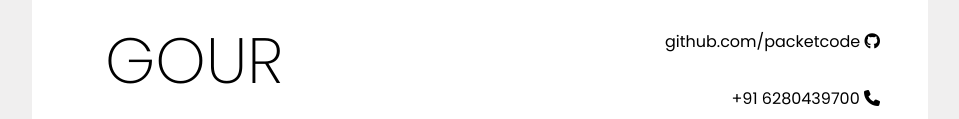
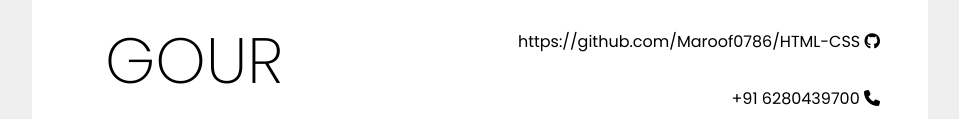
Before and after one commit to Maroof0786/HTML-CSS, a plain HTML site: page index.html in a window 1280 px wide. Shown: the part 165-284 px from the top of the page, without its empty margins (160-1119 px from the left). Drawn offline with Linux system fonts and the light colour scheme.

Commit message:
Update index.html

```diff
--- a/index.html
+++ b/index.html
@@ -38,7 +38,7 @@
             <i class="fab fa-linkedin"></i>
           </div>
           <div class="github">
-            <p>github.com/packetcode</p>
+            <p>https://github.com/Maroof0786/HTML-CSS</p>
             <i class="fab fa-github"></i>
           </div>
           <div class="phone">
```
